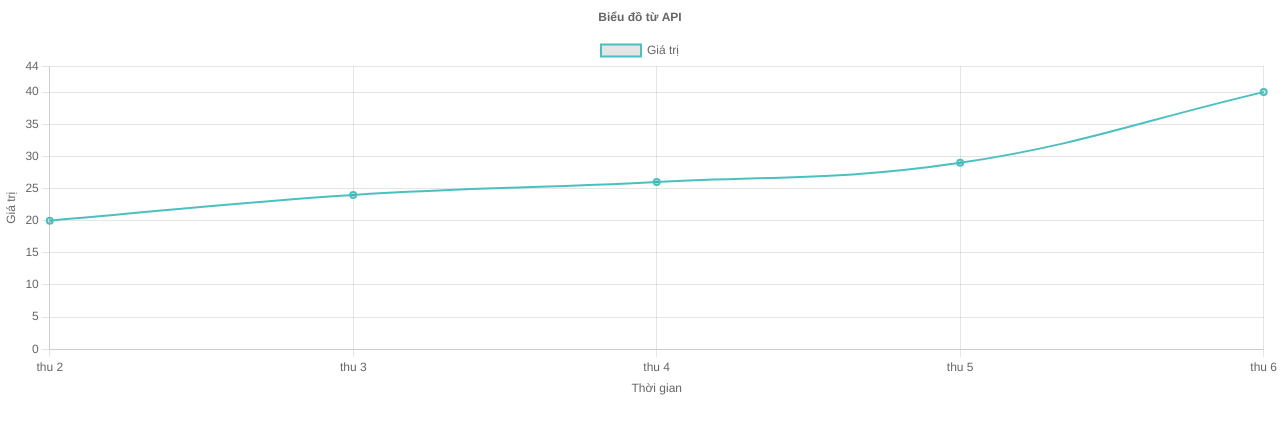
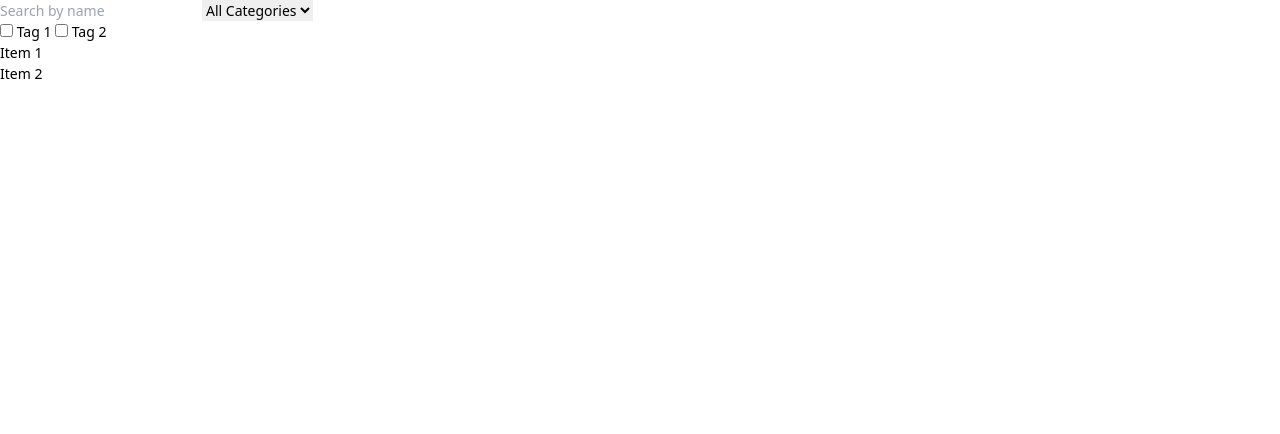
Before and after one commit to Tri-Nguyen-Dev/learn_apply_base, a Vue app: page / in a window 1280 px wide. Before the commit this address had no page. Shown: the top 434 px of the page. Built offline with nearby package versions, Linux system fonts and the light colour scheme.

Commit message:
init base

```diff
--- a/src/App.vue
+++ b/src/App.vue
@@ -2,11 +2,14 @@
 <template>
   <div>
 <!--    <Sidebar />-->
-    <ChartMessageChat />
+<!--    <ChartMessageChat />-->
+
+    <Filter />
   </div>
 </template>
 
 <script setup lang="ts">
 import Sidebar from "@/components/sidebar/Sidebar.vue";
 import ChartMessageChat from "@/components/ChartMessageChat.vue";
+import Filter from "@/components/Filter.vue";
 </script>
--- /dev/null
+++ b/src/components/Filter.vue
@@ -0,0 +1,72 @@
+<template>
+  <div>
+    <input type="text" v-model="search" placeholder="Search by name" />
+    <select v-model="selectedCategory">
+      <option value="">All Categories</option>
+      <option value="A">Category A</option>
+      <option value="B">Category B</option>
+    </select>
+    <div>
+      <label>
+        <input
+            type="checkbox"
+            :value="'tag1'"
+            v-model="selectedTags"
+        />
+        Tag 1
+      </label>
+      <label>
+        <input
+            type="checkbox"
+            :value="'tag2'"
+            v-model="selectedTags"
+        />
+        Tag 2
+      </label>
+    </div>
+
+    <ul>
+      <li v-for="item in filteredItems" :key="item.name">{{ item.name }}</li>
+    </ul>
+  </div>
+</template>
+
+<script lang="ts" setup>
+import { ref, watch } from 'vue';
+import { useFilter } from '@/composibles/useFilter';
+
+interface Item {
+  name: string;
+  category: string;
+  tags: string[];
+}
+
+// Giả sử bạn có một danh sách các item
+const items: Item[] = [
+  { name: 'Item 1', category: 'A', tags: ['tag1', 'tag2'] },
+  { name: 'Item 2', category: 'B', tags: ['tag2', 'tag3'] },
+  // ... các item khác
+];
+
+const search = ref('');
+const selectedCategory = ref('');
+const selectedTags = ref<string[]>([]);
+
+const { filteredList: filteredItems, setFilter, setFilterFunction } = useFilter(items);
+
+// Đặt filter functions cho các field
+setFilterFunction('search', (item: Item, value: string) =>
+    item.name.toLowerCase().includes(value.toLowerCase())
+);
+setFilterFunction('category', (item: Item, value: string) =>
+    item.category === value
+);
+setFilterFunction('tags', (item: Item, value: string[]) =>
+    value.every((tag) => item.tags.includes(tag))
+);
+
+// Theo dõi các thay đổi filter và cập nhật giá trị
+watch(search, (value) => setFilter('search', value));
+watch(selectedCategory, (value) => setFilter('category', value));
+watch(selectedTags, (value) => setFilter('tags', value));
+</script>
--- /dev/null
+++ b/src/composibles/useFilter.ts
@@ -0,0 +1,36 @@
+import { ref, computed } from 'vue';
+
+export function useFilter<T>(list: T[]) {
+    const filters = ref<Record<string, any>>({});
+    const filterFunctions = ref<Record<string, (item: T, value: any) => boolean>>({});
+
+    const filteredList = computed(() => {
+        return list.filter((item) => {
+            return Object.keys(filters.value).every((key) => {
+                const filterValue = filters.value[key];
+                const filterFunction = filterFunctions.value[key];
+
+                if (filterFunction && filterValue !== undefined && filterValue !== null) {
+                    return filterFunction(item, filterValue);
+                }
+
+                return true;
+            });
+        });
+    });
+
+    const setFilter = (key: string, value: any) => {
+        filters.value[key] = value;
+    };
+
+    const setFilterFunction = (key: string, fn: (item: T, value: any) => boolean) => {
+        filterFunctions.value[key] = fn;
+    };
+
+    return {
+        filteredList,
+        setFilter,
+        setFilterFunction,
+        filters,
+    };
+}
```
